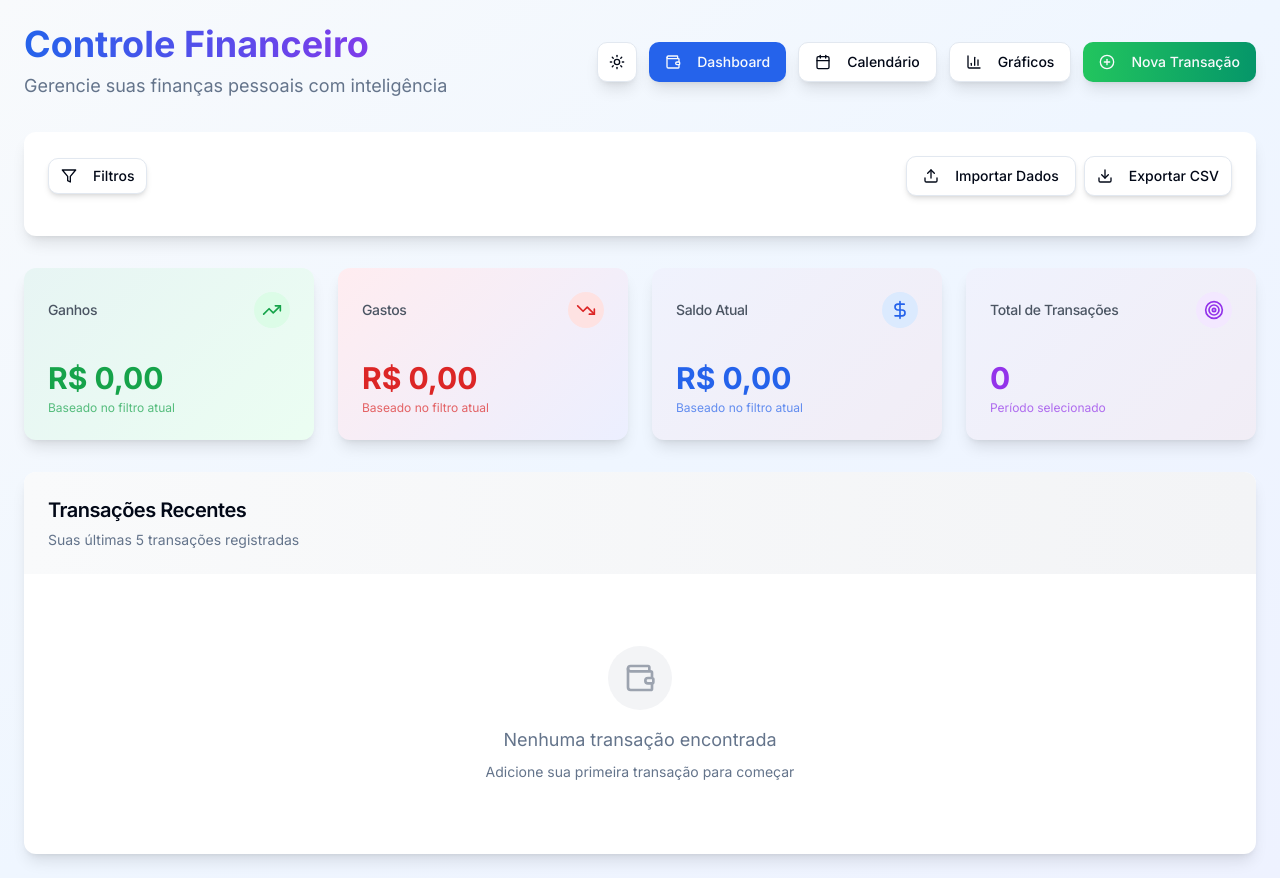
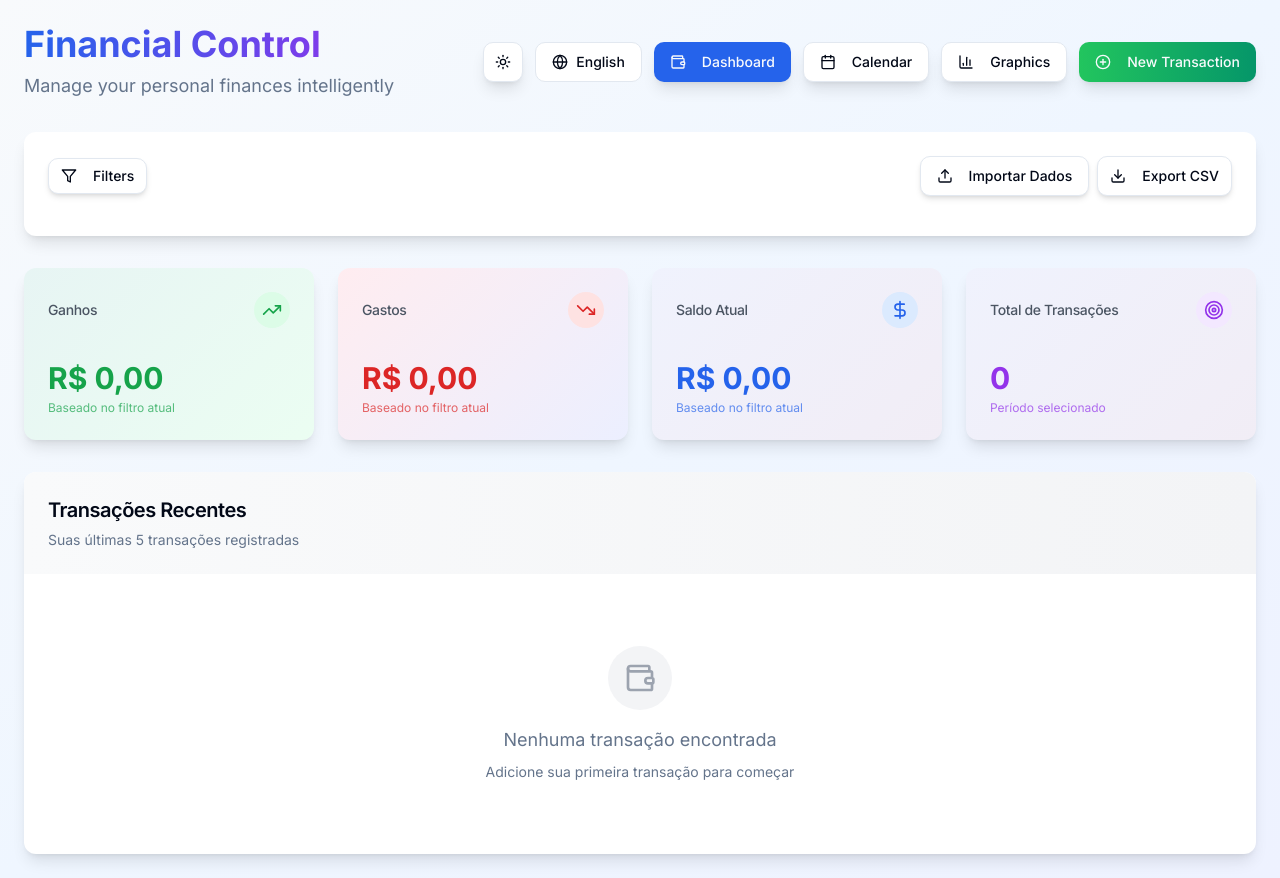
Before and after one commit to Pedro-Panstein/Financial-control, a Next.js app: page / in a window 1280 px wide. Built offline with nearby package versions, Linux system fonts and the light colour scheme.

Commit message:
:earth_globe: feat: "Add english translation"

```diff
--- a/app/layout.tsx
+++ b/app/layout.tsx
@@ -17,8 +17,8 @@ export default function RootLayout({
   children: React.ReactNode
 }) {
   return (
-    <html lang="pt-BR" suppressHydrationWarning>
-      <body className={inter.className}>
+    <html suppressHydrationWarning>
+      <body className={inter.className + " overflow-x-hidden"}>
         <ThemeProvider attribute="class" defaultTheme="system" enableSystem disableTransitionOnChange>
           {children}
         </ThemeProvider>
--- a/app/page.tsx
+++ b/app/page.tsx
@@ -28,6 +28,8 @@ import { ThemeToggle } from "@/components/theme-toggle";
 import { useTransactions } from "@/hooks/use-transactions";
 import { formatCurrency } from "@/lib/utils";
 import type { Transaction } from "@/types/transaction";
+import locales from "@/i18n/locales.json";
+import LanguageChanger from "@/components/language-changer";
 
 export default function Dashboard() {
   const {
@@ -37,6 +39,8 @@ export default function Dashboard() {
     clearAllTransactions,
   } = useTransactions();
   const [showForm, setShowForm] = useState(false);
+  const [language, setLanguage] = useState<"pt" | "en">("en");
+  const [translation, setTranslation] = useState(locales.en);
   const [activeView, setActiveView] = useState<
     "dashboard" | "calendar" | "charts"
   >("dashboard");
@@ -46,6 +50,28 @@ export default function Dashboard() {
   useEffect(() => {
     setFilteredTransactions(transactions);
   }, [transactions]);
+
+  useEffect(() => {
+    const savedLang = localStorage.getItem("language") as "pt" | "en" | null;
+
+    if (savedLang === "pt" || savedLang === "en") {
+      setLanguage(savedLang);
+    } else {
+      const browserLang = navigator.language || navigator.languages[0];
+      if (browserLang.toLowerCase().startsWith("pt")) {
+        setLanguage("pt");
+        localStorage.setItem("language", "pt");
+      } else {
+        setLanguage("en");
+        localStorage.setItem("language", "en");
+      }
+    }
+  }, []);
+
+  useEffect(() => {
+    setTranslation(locales[language]);
+    localStorage.setItem("language", language);
+  }, [language]);
 
   const currentMonth = new Date().getMonth();
   const currentYear = new Date().getFullYear();
@@ -67,7 +93,7 @@ export default function Dashboard() {
 
   const balance = totalIncome - totalExpenses;
 
-  const totalTransactions = filteredTransactions.length
+  const totalTransactions = filteredTransactions.length;
 
   const recentTransactions = filteredTransactions
     .sort((a, b) => new Date(b.date).getTime() - new Date(a.date).getTime())
@@ -89,21 +115,22 @@ export default function Dashboard() {
           <div className="flex flex-col sm:flex-row justify-between items-start sm:items-center gap-6">
             <div className="space-y-2">
               <h1 className="text-4xl font-bold bg-gradient-to-r from-blue-600 to-purple-600 dark:from-blue-400 dark:to-purple-400 bg-clip-text text-transparent">
-                Controle Financeiro
+                {translation.header.headerTitle}
               </h1>
               <p className="text-lg text-muted-foreground">
-                Gerencie suas finanças pessoais com inteligência
+                {translation.header.headerDescription}
               </p>
             </div>
             <div className="flex flex-wrap gap-3 items-center">
               <ThemeToggle />
+              <LanguageChanger language={language} setLanguage={setLanguage} />
               <Button
                 variant={activeView === "dashboard" ? "default" : "outline"}
                 onClick={() => setActiveView("dashboard")}
                 className="shadow-lg hover:shadow-xl transition-all duration-300"
               >
                 <Wallet className="w-4 h-4 mr-2" />
-                Dashboard
+                {translation.header.menuItem.dashboard}
               </Button>
               <Button
                 variant={activeView === "calendar" ? "default" : "outline"}
@@ -111,7 +138,7 @@ export default function Dashboard() {
                 className="shadow-lg hover:shadow-xl transition-all duration-300"
               >
                 <Calendar className="w-4 h-4 mr-2" />
-                Calendário
+                {translation.header.menuItem.calendar}
               </Button>
               <Button
                 variant={activeView === "charts" ? "default" : "outline"}
@@ -119,20 +146,21 @@ export default function Dashboard() {
                 className="shadow-lg hover:shadow-xl transition-all duration-300"
               >
                 <BarChart3 className="w-4 h-4 mr-2" />
-                Gráficos
+                {translation.header.menuItem.charts}
               </Button>
               <Button
                 onClick={() => setShowForm(true)}
                 className="bg-gradient-to-r from-green-500 to-emerald-600 hover:from-green-600 hover:to-emerald-700 shadow-lg hover:shadow-xl transition-all duration-300 dark:neon-green"
               >
                 <PlusCircle className="w-4 h-4 mr-2" />
-                Nova Transação
+                {translation.header.menuItem.newTransaction}
               </Button>
             </div>
           </div>
 
           {/* Filters */}
           <TransactionFilters
+            translations={translation}
             transactions={transactions}
             onFilter={setFilteredTransactions}
             onImport={handleImportTransactions}
--- /dev/null
+++ b/components/language-changer.tsx
@@ -0,0 +1,49 @@
+"use client";
+
+import {
+  DropdownMenu,
+  DropdownMenuContent,
+  DropdownMenuItem,
+  DropdownMenuTrigger,
+} from "@/components/ui/dropdown-menu";
+import { Button } from "@/components/ui/button";
+import { Globe } from "lucide-react";
+
+interface LanguageChangerProps {
+  language: "pt" | "en";
+  setLanguage: (lang: "pt" | "en") => void;
+}
+
+export default function LanguageChanger({
+  language,
+  setLanguage,
+}: LanguageChangerProps) {
+  const handleChangeLanguage = (lang: "pt" | "en") => {
+    setLanguage(lang);
+  };
+
+  return (
+    <DropdownMenu>
+      <DropdownMenuTrigger asChild>
+        <Button variant="outline" className="flex items-center gap-2">
+          <Globe className="w-4 h-4" />
+          {language === "pt" ? "Português" : "English"}
+        </Button>
+      </DropdownMenuTrigger>
+      <DropdownMenuContent align="end">
+        <DropdownMenuItem
+          onClick={() => handleChangeLanguage("pt")}
+          className={language === "pt" ? "bg-muted font-medium" : ""}
+        >
+          🇧🇷 Português
+        </DropdownMenuItem>
+        <DropdownMenuItem
+          onClick={() => handleChangeLanguage("en")}
+          className={language === "en" ? "bg-muted font-medium" : ""}
+        >
+          🇺🇸 English
+        </DropdownMenuItem>
+      </DropdownMenuContent>
+    </DropdownMenu>
+  );
+}
--- a/components/transaction-filters.tsx
+++ b/components/transaction-filters.tsx
@@ -15,9 +15,10 @@ interface TransactionFiltersProps {
   onFilter: (filtered: Transaction[]) => void
   onImport: (transactions: Omit<Transaction, "id">[]) => void
   onClearData: () => void
+  translations: any;
 }
 
-export function TransactionFilters({ transactions, onFilter, onImport, onClearData }: TransactionFiltersProps) {
+export function TransactionFilters({ transactions, onFilter, onImport, onClearData, translations }: TransactionFiltersProps) {
   const [filters, setFilters] = useState({
     startDate: "",
     endDate: "",
@@ -111,7 +112,6 @@ export function TransactionFilters({ transactions, onFilter, onImport, onClearDa
   }
 
   const hasActiveFilters = Object.values(filters).some((value) => value !== "" && value !== "all")
-
   const exportToCSV = () => {
     const headers = ["Data", "Descrição", "Categoria", "Tipo", "Valor"]
     const csvContent = [
@@ -150,7 +150,7 @@ export function TransactionFilters({ transactions, onFilter, onImport, onClearDa
               className="shadow-md hover:shadow-lg transition-all duration-300"
             >
               <Filter className="w-4 h-4 mr-2" />
-              Filtros
+              {translations.filters.title}
               {hasActiveFilters && (
                 <Badge
                   variant="secondary"
@@ -168,7 +168,7 @@ export function TransactionFilters({ transactions, onFilter, onImport, onClearDa
                 className="text-red-600 dark:text-red-400 hover:bg-red-50 dark:hover:bg-red-900/20"
               >
                 <X className="w-4 h-4 mr-2" />
-                Limpar
+                {translations.filters.clear}
               </Button>
             )}
           </div>
@@ -181,7 +181,7 @@ export function TransactionFilters({ transactions, onFilter, onImport, onClearDa
               className="shadow-md hover:shadow-lg h-[40px] transition-all duration-300 hover:bg-green-50 dark:hover:bg-green-900/20 hover:text-green-700 dark:hover:text-green-400"
             >
               <Download className="w-4 h-4 mr-2" />
-              Exportar CSV
+              {translations.filters.export}
             </Button>
           </div>
         </div>
@@ -213,7 +213,7 @@ export function TransactionFilters({ transactions, onFilter, onImport, onClearDa
               <div className="grid grid-cols-1 md:grid-cols-2 lg:grid-cols-5 gap-4 p-4 bg-gradient-to-r from-gray-50 to-blue-50 dark:from-gray-800 dark:to-blue-900/30 rounded-lg border dark:border-gray-700">
                 <div>
                   <label className="text-sm font-medium mb-2 block text-gray-700 dark:text-gray-300">
-                    Data Inicial
+                    {translations.filters.inicialDate}
                   </label>
                   <Input
                     type="date"
@@ -225,7 +225,7 @@ export function TransactionFilters({ transactions, onFilter, onImport, onClearDa
                 </div>
 
                 <div>
-                  <label className="text-sm font-medium mb-2 block text-gray-700 dark:text-gray-300">Data Final</label>
+                  <label className="text-sm font-medium mb-2 block text-gray-700 dark:text-gray-300">{translations.filters.finalDate}</label>
                   <Input
                     type="date"
                     value={filters.endDate}
@@ -236,7 +236,7 @@ export function TransactionFilters({ transactions, onFilter, onImport, onClearDa
                 </div>
 
                 <div>
-                  <label className="text-sm font-medium mb-2 block text-gray-700 dark:text-gray-300">Categoria</label>
+                  <label className="text-sm font-medium mb-2 block text-gray-700 dark:text-gray-300">{translations.filters.category}</label>
                   <Select
                     value={filters.category}
                     onValueChange={(value) => setFilters((prev) => ({ ...prev, category: value }))}
@@ -245,7 +245,7 @@ export function TransactionFilters({ transactions, onFilter, onImport, onClearDa
                       <SelectValue placeholder="Todas" />
                     </SelectTrigger>
                     <SelectContent>
-                      <SelectItem value="all">Todas</SelectItem>
+                      <SelectItem value="all">{translations.filters.all}</SelectItem>
                       {categories.map((category) => (
                         <SelectItem key={category} value={category}>
                           {category}
@@ -256,7 +256,7 @@ export function TransactionFilters({ transactions, onFilter, onImport, onClearDa
                 </div>
 
                 <div>
-                  <label className="text-sm font-medium mb-2 block text-gray-700 dark:text-gray-300">Tipo</label>
+                  <label className="text-sm font-medium mb-2 block text-gray-700 dark:text-gray-300">{translations.filters.type}</label>
                   <Select
                     value={filters.type}
                     onValueChange={(value) => setFilters((prev) => ({ ...prev, type: value }))}
@@ -265,19 +265,19 @@ export function TransactionFilters({ transactions, onFilter, onImport, onClearDa
                       <SelectValue placeholder="Todos" />
                     </SelectTrigger>
                     <SelectContent>
-                      <SelectItem value="all">Todos</SelectItem>
-                      <SelectItem value="income">Ganhos</SelectItem>
-                      <SelectItem value="expense">Gastos</SelectItem>
+                      <SelectItem value="all">{translations.filters.typeContent.all}</SelectItem>
+                      <SelectItem value="income">{translations.filters.typeContent.income}</SelectItem>
+                      <SelectItem value="expense">{translations.filters.typeContent.expense}</SelectItem>
                     </SelectContent>
                   </Select>
                 </div>
 
                 <div>
-                  <label className="text-sm font-medium mb-2 block text-gray-700 dark:text-gray-300">Descrição</label>
+                  <label className="text-sm font-medium mb-2 block text-gray-700 dark:text-gray-300">{translations.filters.description}</label>
                   <div className="relative">
                     <Search className="absolute left-3 top-1/2 transform -translate-y-1/2 w-4 h-4 text-gray-400 dark:text-gray-500" />
                     <Input
-                      placeholder="Buscar..."
+                      placeholder={translations.filters.descriptionPlaceholder}
                       value={filters.description}
                       onChange={(e) => setFilters((prev) => ({ ...prev, description: e.target.value }))}
                       className="pl-10 shadow-sm dark:bg-gray-800 dark:border-gray-600"
--- /dev/null
+++ b/i18n/locales.json
@@ -0,0 +1,60 @@
+{
+  "pt": {
+    "header": {
+      "headerTitle": "Controle Financeiro",
+      "headerDescription": "Gerencie suas finanças pessoais com inteligência",
+      "menuItem": {
+        "dashboard": "Dashboard",
+        "calendar": "Calendário",
+        "charts": "Gráficos",
+        "newTransaction": "Nova Transação"
+      }
+    },
+    "filters": {
+      "title": "Filtros",
+      "clear": "Limpar",
+      "export": "Exportar CSV",
+      "inicialDate": "Data Inicial",
+      "finalDate": "Data Final",
+      "category": "Categoria",
+      "all": "Todas",
+      "type": "Tipo",
+      "typeContent": {
+        "all": "Todos",
+        "income": "Ganhos",
+        "expense": "Gastos"
+      },
+      "description": "Descrição",
+      "descriptionPlaceholder": "Buscar"
+    }
+  },
+  "en": {
+    "header": {
+      "headerTitle": "Financial Control",
+      "headerDescription": "Manage your personal finances intelligently",
+      "menuItem": {
+        "dashboard": "Dashboard",
+        "calendar": "Calendar",
+        "charts": "Graphics",
+        "newTransaction": "New Transaction"
+      }
+    },
+    "filters": {
+      "title": "Filters",
+      "clear": "Clear",
+      "export": "Export CSV",
+      "inicialDate": "Inicial Date",
+      "finalDate": "Final Date",
+      "category": "Category",
+      "all": "All",
+      "type": "Type",
+      "typeContent": {
+        "all": "All",
+        "income": "Incomes",
+        "expense": "Expenses"
+      },
+      "description": "Description",
+      "descriptionPlaceholder": "Search"
+    }
+  }
+}
```
